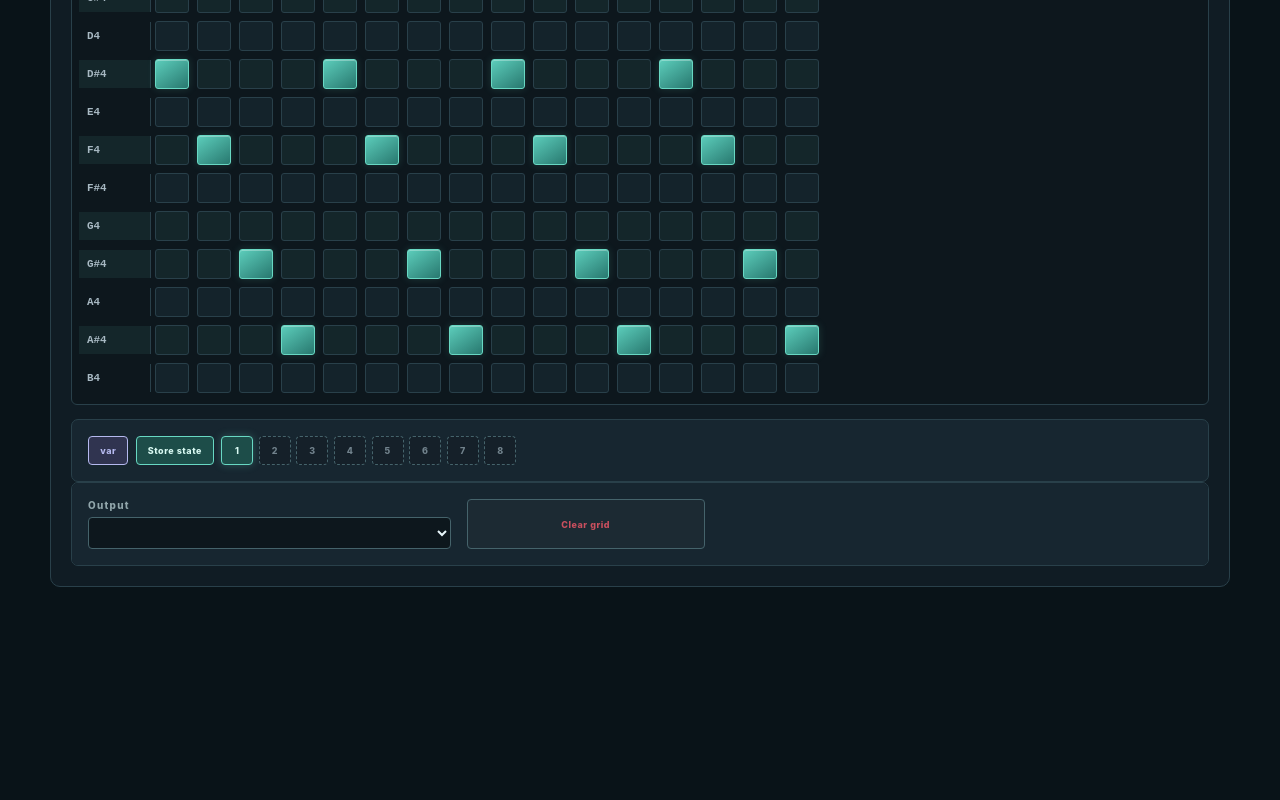
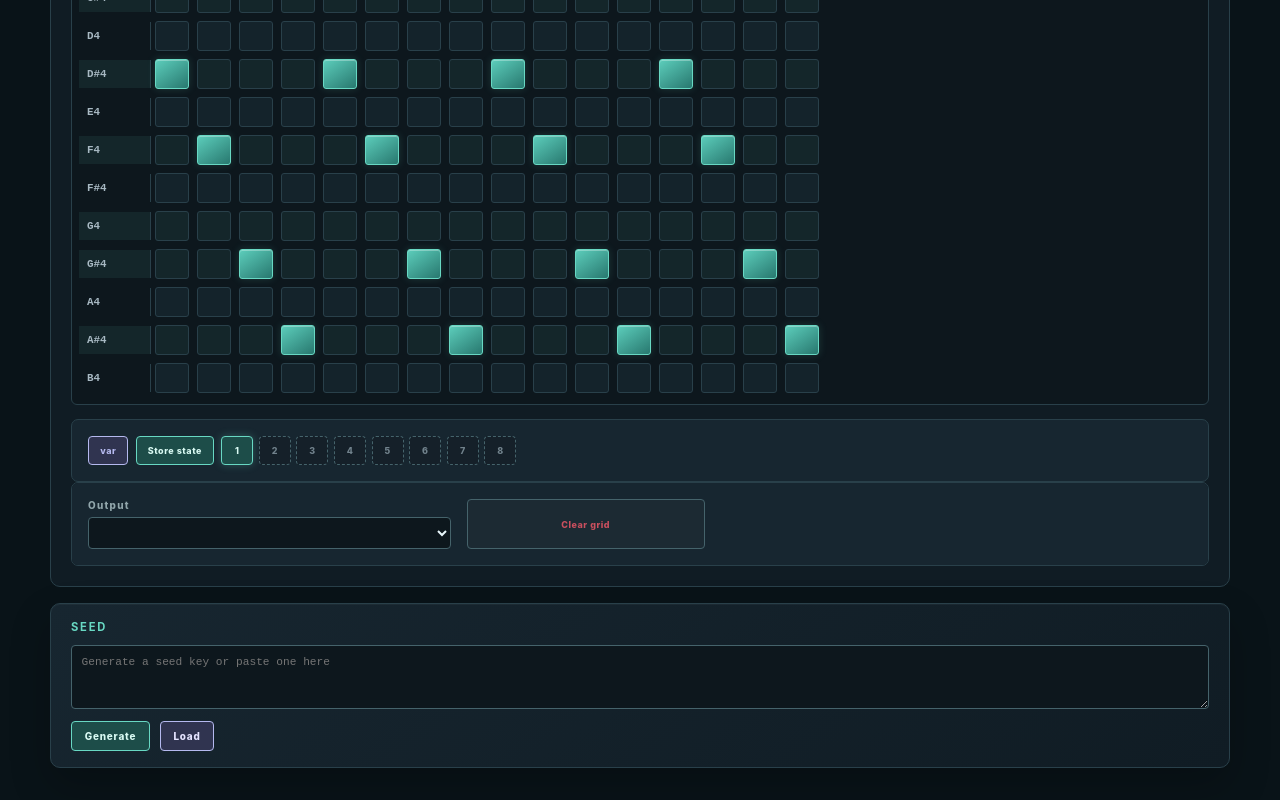
Before and after one commit to hendrik-goebel/Arpeggiator, a Vue app: page / in a window 1280 px wide. Shown: the part 725-1525 px from the top of the page. Before the commit the page ends 1344 px from the top, so only its background shows below. Built offline with nearby package versions, Linux system fonts and the light colour scheme.

Commit message:
add seed mechanism

```diff
--- a/src/App.vue
+++ b/src/App.vue
@@ -39,11 +39,21 @@
       @select-output="(id)=>{ selectedOutputId = id }" @update-pattern="updatePattern" @update-noteLength="updateNoteLength" @update-octave="updateArpeggioOctave" @clear-notes="clearNotes" @update-loop-length="updateLoopLength" @update-quant="updateQuantisation"
       @update-arpeggio-length="updateArpeggioLength" @update-global-key="updateGlobalKey" @global-variation="createGlobalVariation" @channel-variation="() => createVariation(currentIndex)"
       @store-state="storeCurrentState" @apply-stored-state="applyStoredState" />
+
+    <section class="seed-panel module">
+      <h2>SEED</h2>
+      <textarea v-model="seedKey" aria-label="Seed key" placeholder="Generate a seed key or paste one here"></textarea>
+      <div class="seed-actions">
+        <button class="seed-generate" @click="seedKey = createSeed(); seedStatus = 'Seed generated'">Generate</button>
+        <button class="seed-load" @click="seedStatus = loadSeed(seedKey) ?? 'Seed loaded'">Load</button>
+        <span v-if="seedStatus" class="seed-status">{{ seedStatus }}</span>
+      </div>
+    </section>
   </main>
 </template>
 
 <script setup lang="ts">
-import { onBeforeUnmount, onMounted } from 'vue'
+import { onBeforeUnmount, onMounted, ref } from 'vue'
 import ChannelsBar from './components/ChannelsBar.vue'
 import ArpeggiatorPanel from './components/ArpeggiatorPanel.vue'
 import { useChannels } from './useChannels'
@@ -91,8 +101,13 @@ const {
   currentActiveStoredStateIndex,
   storeCurrentState,
   applyStoredState,
+  createSeed,
+  loadSeed,
   copyChannel
 } = useChannels()
+
+const seedKey = ref('')
+const seedStatus = ref('')
 
 function handleKeydown(event: KeyboardEvent) {
   if (event.repeat) return
@@ -179,9 +194,27 @@ h2 { color: var(--text-muted); font-size: .7rem; letter-spacing: .16em; }
   border: 1px solid var(--coral); border-radius: 5px; padding: .7rem 1rem; background: var(--coral-deep);
   color: var(--coral-soft); font-size: .65rem; font-weight: 800; letter-spacing: .1em; cursor: pointer;
 }
+.seed-panel { margin-top: 1rem; padding: 1rem 1.25rem; }
+.seed-panel h2 { margin-bottom: .7rem; color: var(--teal); }
+.seed-panel textarea {
+  display: block; width: 100%; min-height: 4rem; resize: vertical;
+  border: 1px solid var(--line-strong); border-radius: 4px; padding: .6rem;
+  background: var(--bg-control); color: var(--text); font: .7rem ui-monospace, monospace;
+}
+.seed-panel textarea:focus { border-color: var(--teal); outline: none; box-shadow: 0 0 0 2px rgba(104, 216, 195, .12); }
+.seed-actions { display: flex; align-items: center; gap: .6rem; margin-top: .7rem; }
+.seed-actions button {
+  border: 1px solid var(--line-strong); border-radius: 4px; padding: .5rem .8rem;
+  color: var(--text); background: var(--bg-raised); font-size: .62rem; font-weight: 800;
+  letter-spacing: .08em; cursor: pointer;
+}
+.seed-actions .seed-generate { border-color: var(--teal); color: var(--teal-soft); background: var(--teal-deep); }
+.seed-actions .seed-load { border-color: var(--lavender); color: var(--lavender-soft); background: var(--lavender-deep); }
+.seed-status { color: var(--text-muted); font-size: .62rem; }
 @media (max-width: 650px) {
   .instrument { width: min(100% - 1rem, 1180px); margin-top: 1rem; }
   .instrument-header, .global-controls { align-items: flex-start; flex-direction: column; gap: 1rem; }
   .global-controls { padding: 1rem; }
+  .seed-actions { align-items: flex-start; flex-direction: column; }
 }
 </style>
--- a/src/useChannels.ts
+++ b/src/useChannels.ts
@@ -5,6 +5,22 @@ import { createChannel, StoredArpeggiatorState } from './models/channel'
 import { isSustainedStep, Pattern, stepNotes, StepValue } from './models/arpeggiator'
 import { ARPEGGIO_OCTAVES, CHANNEL_COUNT, CHORD_NOTE_CHANGE_PROBABILITY, DEFAULT_BPM, KEYBOARD_NOTE_OFFSETS, MAJOR_SCALE_OFFSETS, CIRCLE_OF_FIFTHS_KEYS, STEP_COUNT, NOTE_LENGTH_OPTIONS, CircleOfFifthsKey, noteLengthToMilliseconds, STORED_STATE_COUNT } from './config'
 import { MIDI } from './midi/constants'
+
+const SEED_PREFIX = 'ARP1-'
+
+interface SeedChannelState extends StoredArpeggiatorState {
+  midiChannel: number
+}
+
+interface AppSeed {
+  version: 1
+  globalBpm: number
+  globalKey: CircleOfFifthsKey
+  currentIndex: number
+  channels: SeedChannelState[]
+  storedStates: (StoredArpeggiatorState | null)[][]
+  activeStoredStateIndexes: (number | null)[]
+}
 
 export function useChannels() {
   const log = ref<string[]>([])
@@ -452,18 +468,96 @@ export function useChannels() {
     }
   }
 
-  function storeCurrentState() {
-    const channelIndex = currentIndex.value
-    const selectedIndex = activeStoredStateIndexes.value[channelIndex] ?? 0
-    storedStates.value[channelIndex][selectedIndex] = snapshotChannelState(currentChannel.value)
+  function cloneStoredState(state: StoredArpeggiatorState | null): StoredArpeggiatorState | null {
+    if (!state) return null
+    return {
+      ...state,
+      notes: state.notes.slice(),
+      steps: state.steps.map(cloneStep)
+    }
   }
 
-  function applyStoredState(index: number) {
-    const state = storedStates.value[currentIndex.value][index]
-    activeStoredStateIndexes.value[currentIndex.value] = index
-    if (!state) return
+  function snapshotSeedChannel(channel: typeof channels[number]): SeedChannelState {
+    return {
+      ...snapshotChannelState(channel),
+      midiChannel: channel.midiChannel
+    }
+  }
 
-    const channel = currentChannel.value
+  function createSeed(): string {
+    const seed: AppSeed = {
+      version: 1,
+      globalBpm: globalBpm.value,
+      globalKey: globalKey.value,
+      currentIndex: currentIndex.value,
+      channels: channels.map(snapshotSeedChannel),
+      storedStates: storedStates.value.map(states => states.map(cloneStoredState)),
+      activeStoredStateIndexes: activeStoredStateIndexes.value.slice()
+    }
+    return `${SEED_PREFIX}${btoa(JSON.stringify(seed))}`
+  }
+
+  function isRecord(value: unknown): value is Record<string, unknown> {
+    return typeof value === 'object' && value !== null
+  }
+
+  function isStepValue(value: unknown): value is StepValue {
+    if (typeof value === 'number') return Number.isFinite(value)
+    if (Array.isArray(value)) return value.every(note => typeof note === 'number' && Number.isFinite(note))
+    if (!isRecord(value)) return false
+    const notes = value.notes
+    return (typeof notes === 'number' || (Array.isArray(notes) && notes.every(note => typeof note === 'number' && Number.isFinite(note)))) &&
+      typeof value.duration === 'number' && Number.isFinite(value.duration) && value.duration >= 1
+  }
+
+  function isStoredState(value: unknown): value is StoredArpeggiatorState {
+    if (!isRecord(value)) return false
+    return typeof value.bpm === 'number' && Number.isFinite(value.bpm) &&
+      typeof value.tempoOffset === 'number' && Number.isFinite(value.tempoOffset) &&
+      typeof value.pattern === 'string' && ['up', 'down', 'updown', 'random'].includes(value.pattern) &&
+      typeof value.noteLength === 'number' && Number.isFinite(value.noteLength) &&
+      Array.isArray(value.notes) && value.notes.every(note => typeof note === 'number' && Number.isFinite(note)) &&
+      Array.isArray(value.steps) && value.steps.every(isStepValue) &&
+      typeof value.base === 'number' && Number.isFinite(value.base) &&
+      typeof value.octave === 'number' && Number.isFinite(value.octave) &&
+      typeof value.loopLength === 'number' && Number.isFinite(value.loopLength) &&
+      typeof value.arpeggioLength === 'number' && Number.isFinite(value.arpeggioLength) &&
+      typeof value.quantisation === 'number' && Number.isFinite(value.quantisation) &&
+      typeof value.key === 'string' && CIRCLE_OF_FIFTHS_KEYS.some(key => key.name === value.key)
+  }
+
+  function isSeedChannel(value: unknown): value is SeedChannelState {
+    return isStoredState(value) && isRecord(value) &&
+      typeof value.midiChannel === 'number' && Number.isInteger(value.midiChannel) &&
+      value.midiChannel >= 1 && value.midiChannel <= 16
+  }
+
+  function decodeSeed(seedKey: string): AppSeed | null {
+    if (!seedKey.startsWith(SEED_PREFIX)) return null
+    try {
+      const value: unknown = JSON.parse(atob(seedKey.slice(SEED_PREFIX.length)))
+      if (!isRecord(value) ||
+          value.version !== 1 ||
+          typeof value.globalBpm !== 'number' || !Number.isFinite(value.globalBpm) ||
+          typeof value.globalKey !== 'string' ||
+          !CIRCLE_OF_FIFTHS_KEYS.some(key => key.name === value.globalKey) ||
+          typeof value.currentIndex !== 'number' || !Number.isInteger(value.currentIndex) ||
+          !Array.isArray(value.channels) || value.channels.length !== channels.length ||
+          !value.channels.every(isSeedChannel) ||
+          !Array.isArray(value.storedStates) || value.storedStates.length !== channels.length ||
+          !value.storedStates.every(states => Array.isArray(states) && states.length === STORED_STATE_COUNT && states.every(state => state === null || isStoredState(state))) ||
+          !Array.isArray(value.activeStoredStateIndexes) || value.activeStoredStateIndexes.length !== channels.length ||
+          !value.activeStoredStateIndexes.every(index => index === null || (typeof index === 'number' && Number.isInteger(index) && index >= 0 && index < STORED_STATE_COUNT)) ||
+          value.currentIndex < 0 || value.currentIndex >= channels.length) {
+        return null
+      }
+      return value as unknown as AppSeed
+    } catch {
+      return null
+    }
+  }
+
+  function applyChannelState(channel: typeof channels[number], state: StoredArpeggiatorState) {
     channel.bpm = state.bpm
     channel.tempoOffset = state.tempoOffset
     channel.pattern = state.pattern
@@ -486,6 +580,37 @@ export function useChannels() {
     channel.arpeggiator.setSteps(channel.steps)
   }
 
+  function loadSeed(seedKey: string): string | null {
+    const seed = decodeSeed(seedKey.trim())
+    if (!seed) return 'Invalid seed key'
+
+    setGlobalBpm(seed.globalBpm)
+    updateGlobalKey(seed.globalKey)
+    seed.channels.forEach((state, index) => {
+      const channel = channels[index]
+      channel.midiChannel = state.midiChannel
+      applyChannelState(channel, state)
+    })
+    storedStates.value = seed.storedStates.map(states => states.map(cloneStoredState))
+    activeStoredStateIndexes.value = seed.activeStoredStateIndexes.slice()
+    currentIndex.value = seed.currentIndex
+    return null
+  }
+
+  function storeCurrentState() {
+    const channelIndex = currentIndex.value
+    const selectedIndex = activeStoredStateIndexes.value[channelIndex] ?? 0
+    storedStates.value[channelIndex][selectedIndex] = snapshotChannelState(currentChannel.value)
+  }
+
+  function applyStoredState(index: number) {
+    const state = storedStates.value[currentIndex.value][index]
+    activeStoredStateIndexes.value[currentIndex.value] = index
+    if (!state) return
+
+    applyChannelState(currentChannel.value, state)
+  }
+
   function copyChannel(sourceIndex: number, targetIndex: number) {
     const source = channels[sourceIndex]
     const target = channels[targetIndex]
@@ -503,6 +628,8 @@ export function useChannels() {
     target.arpeggioLength = source.arpeggioLength
     target.quantisation = source.quantisation
     target.key = source.key
+    storedStates.value[targetIndex] = storedStates.value[sourceIndex].map(cloneStoredState)
+    activeStoredStateIndexes.value[targetIndex] = activeStoredStateIndexes.value[sourceIndex]
 
     target.arpeggiator.setBpm(target.bpm)
     target.arpeggiator.setPattern(target.pattern)
@@ -577,6 +704,8 @@ export function useChannels() {
     currentActiveStoredStateIndex,
     storeCurrentState,
     applyStoredState,
+    createSeed,
+    loadSeed,
     copyChannel,
   }
 }
```
